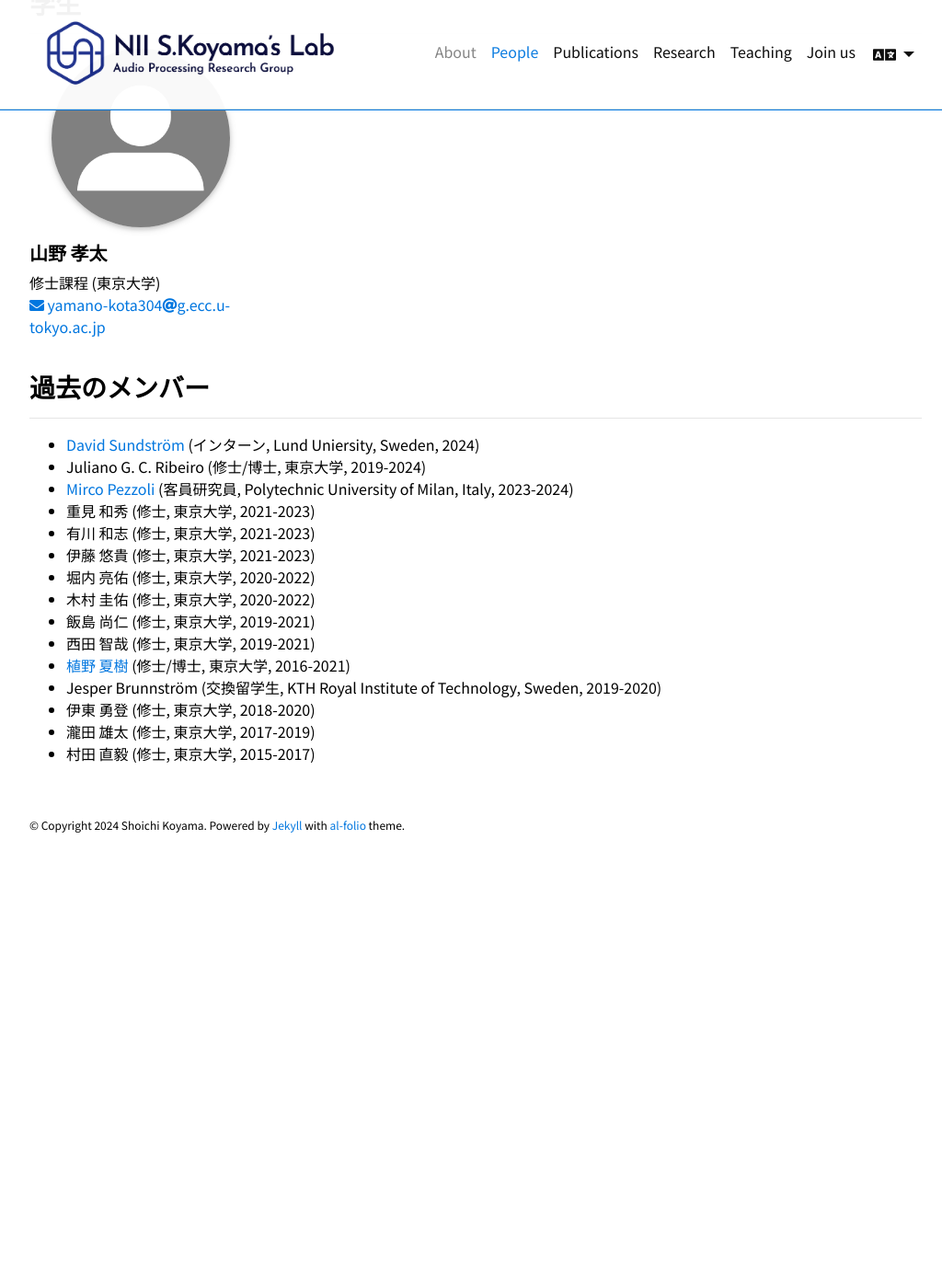
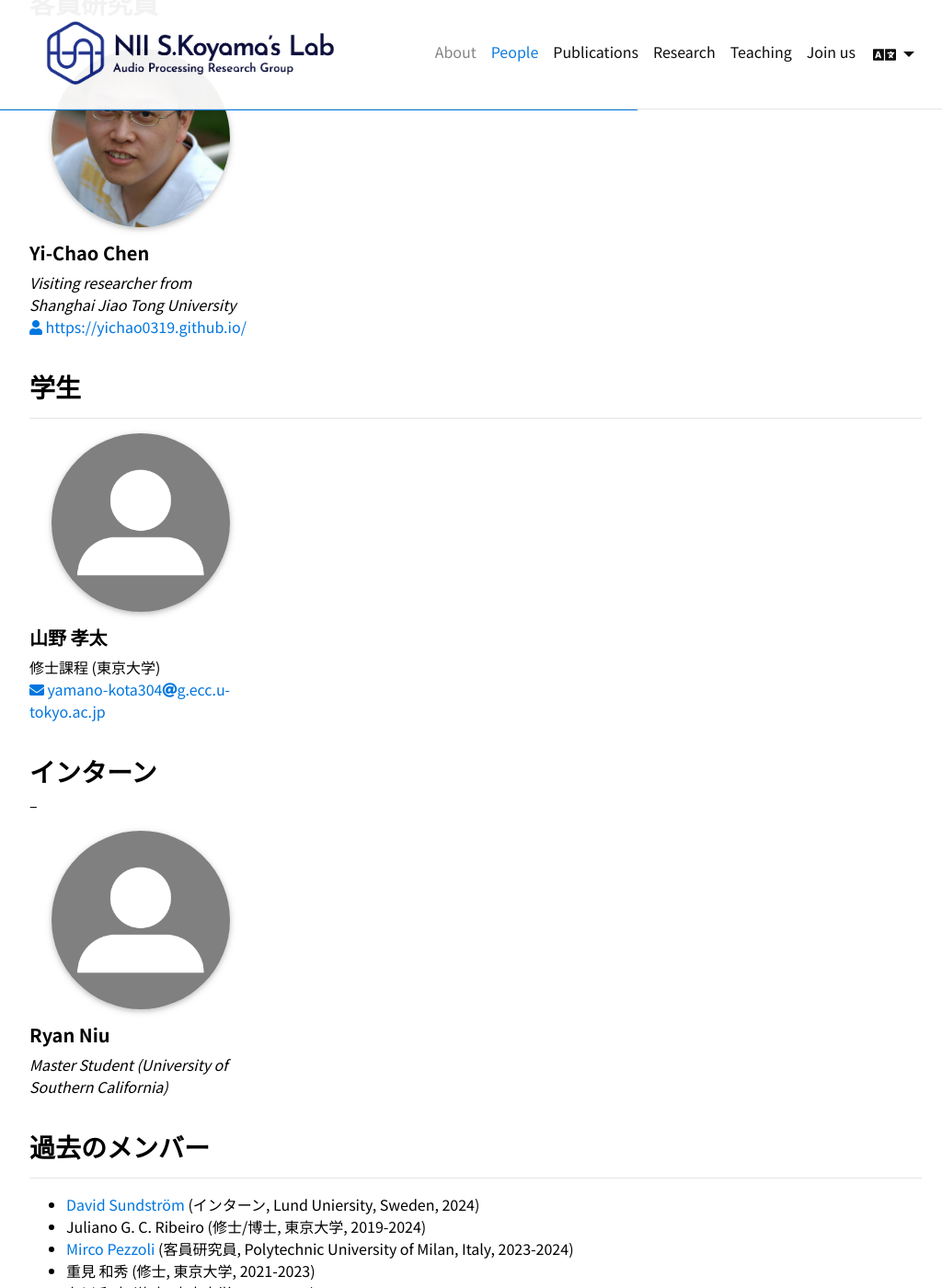
Before and after one commit to skoyamalab/skoyamalab.github.io, a Jekyll site: the page built from _pages_ja/people.md, in a window 1280 px wide and 1400 px high, scrolled down 598 px. Shown: the whole window at 92% size, without its empty margins (123-1147 px from the left). Built offline with Jekyll 4.4.1, drawn with Linux system fonts in a browser that asks for light colours; full-size pictures stand in for the smaller copies a plugin makes; comment, search, counter and statistics services are not loaded; a style sheet for code colours, icons or effects is not loaded; before the commit the page ends 1512 px from its top, so only the background shows below that.

Commit message:
updated people

```diff
--- a/_pages_ja/people.md
+++ b/_pages_ja/people.md
@@ -39,6 +39,24 @@ nav_ja_order: 1
 
 <p style="clear:both"></p>
 
+### 客員研究員
+
+---
+
+<div class="members float-left">
+    {% include figure.html
+        path='assets/img/ychen.jpg'
+        class="img-fluid z-depth-1 rounded-circle"
+        alt='Yi-Chao Chen' -%}
+    <div class="address">
+        <h5>Yi-Chao Chen</h5>
+        <p><em>Visiting researcher from Shanghai Jiao Tong University</em></p>
+        <p><a href="https://yichao0319.github.io/"><i class="fas fa-user"></i> https://yichao0319.github.io/</a></p>
+    </div>
+</div>
+
+<p style="clear:both"></p>
+
 ### 学生
 
 ---
@@ -52,6 +70,23 @@ nav_ja_order: 1
         <h5>山野 孝太</h5>
         <p>修士課程 (東京大学)</p>
         <p><a href="#"><i class="fas fa-envelope"></i> yamano-kota304<i class="fas fa-at"></i>g.ecc.u-tokyo.ac.jp</a></p>
+    </div>
+</div>
+
+<p style="clear:both"></p>
+
+### インターン
+
+--
+
+<div class="members float-left">
+    {% include figure.html
+        path='assets/img/default_avatar.png'
+        class="img-fluid z-depth-1 rounded-circle"
+        alt='Ryan Niu' -%}
+    <div class="address">
+        <h5>Ryan Niu</h5>
+        <p><em>Master Student (University of Southern California)</em></p>
     </div>
 </div>
 
```
Also changed, not shown: _pages/people.md (+35 -0 lines).
